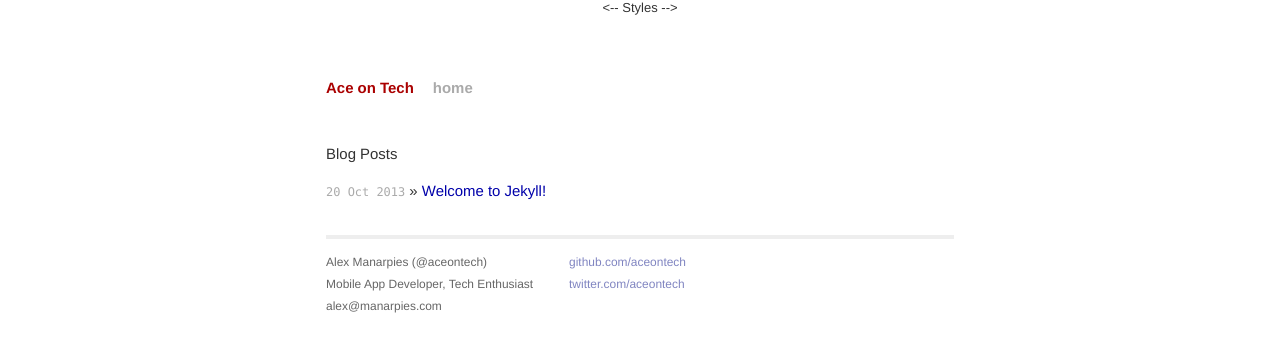
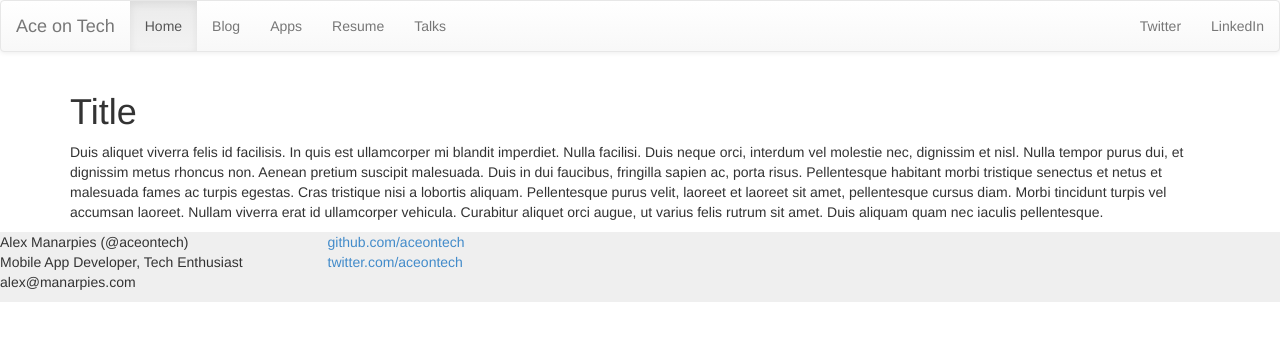
Before and after one commit to aceontech/aceontech.github.io, a Jekyll site: the page built from index.html, in a window 1280 px wide. Shown: the top 352 px of the page. Built offline with Jekyll 4.4.1, drawn with Linux system fonts in a browser that asks for light colours; Markdown is read by kramdown in place of the engine named in the settings.

Commit message:
Screwing around with some Bootstrap

```diff
--- a/_layouts/default.html
+++ b/_layouts/default.html
@@ -1,12 +1,12 @@
 <!DOCTYPE html>
-<html>
+<html lang="en">
     <head>
         <meta charset="utf-8">
         <meta http-equiv="X-UA-Compatible" content="IE=edge,chrome=1">
         <title>{{ page.title }}</title>
-        <meta name="viewport" content="width=device-width">
+        <meta name="viewport" content="width=device-width, initial-scale=1.0">
 
-        <-- Styles -->
+        <!-- Styles -->
         <link rel="stylesheet" href="/assets/css/bootstrap.css">
         <link rel="stylesheet" href="/assets/css/bootstrap-theme.css">
         <link rel="stylesheet" href="/assets/css/syntax.css">
@@ -19,24 +19,49 @@
         <![endif]-->
     </head>
     <body>
-
-        <div class="site">
-          <div class="header">
-            <h1 class="title"><a href="/">{{ site.name }}</a></h1>
-            <a class="extra" href="/">home</a>
+        <nav class="navbar navbar-default" role="navigation">
+            <!-- Brand and toggle get grouped for better mobile display -->
+            <div class="navbar-header">
+                <button type="button" class="navbar-toggle" data-toggle="collapse" data-target=".navbar-ex1-collapse">
+                    <span class="sr-only">Toggle navigation</span>
+                    <span class="icon-bar"></span>
+                    <span class="icon-bar"></span>
+                    <span class="icon-bar"></span>
+                </button>
+                <a class="navbar-brand" href="/">{{ site.name }}</a>
             </div>
 
+            <!-- Collect the nav links, forms, and other content for toggling -->
+            <div class="collapse navbar-collapse navbar-ex1-collapse">
+                <ul class="nav navbar-nav">
+                    <li class="active"><a href="#">Home</a></li>
+                    <li><a href="/posts.html">Blog</a></li>
+                    <li><a href="/apps">Apps</a></li>
+                    <li><a href="/resume">Resume</a></li>
+                    <li><a href="/talks">Talks</a></li>
+                </ul>
+                <ul class="nav navbar-nav navbar-right">
+                    <li><a href="#">Twitter</a></li>
+                    <li><a href="#">LinkedIn</a></li>
+                </ul>
+            </div><!-- /.navbar-collapse -->
+        </nav>
+
+        <div class="container">
+            <!-- Content -->
             {{ content }}
+        </div>
 
         <div class="footer">
-            <div class="contact">
+            <div class="row">
+                <div class="col-md-3">
                     <p>
                         Alex Manarpies (@aceontech)<br />
                         Mobile App Developer, Tech Enthusiast<br />
                         alex@manarpies.com
                     </p>
                 </div>
-            <div class="contact">
+                <div class="col-md-9">
                     <p>
                         <a href="https://github.com/yourusername">github.com/aceontech</a><br />
                         <a href="https://twitter.com/yourusername">twitter.com/aceontech</a><br />
--- a/assets/css/main.css
+++ b/assets/css/main.css
@@ -1,160 +1,9 @@
-/*****************************************************************************/
-/*
-/* Common
-/*
-/*****************************************************************************/
-
-/* Global Reset */
-* {
-  margin: 0;
-  padding: 0;
-}
-
-html, body { height: 100%; }
-
-body {
-  background-color: #FFF;
-  font: 13.34px Helvetica, Arial, sans-serif;
-  font-size: small;
-  text-align: center;
-}
-
-h1, h2, h3, h4, h5, h6 {
-  font-size: 100%; }
-
-h1 { margin-bottom: 1em; }
-p { margin: 1em 0; }
-
-a         { color: #00a; }
-a:hover   { color: #000; }
-a:visited { color: #a0a; }
-
 /*****************************************************************************/
 /*
 /* Home
 /*
 /*****************************************************************************/
-ul.posts {
-  list-style-type: none;
-  margin-bottom: 2em;
+
+.footer {
+    background-color: #EFEFEF;
 }
-
-ul.posts li {
-  line-height: 1.75em;
-}
-
-ul.posts span {
-  color: #aaa;
-  font-family: Monaco, "Courier New", monospace;
-  font-size: 80%;
-}
-
-/*****************************************************************************/
-/*
-/* Site
-/*
-/*****************************************************************************/
-
-.site {
-  font-size: 115%;
-  text-align: justify;
-  width: 42em;
-  margin: 3em auto 2em;
-  line-height: 1.5em;
-}
-
-.site .header a {
-  font-weight: bold;
-  text-decoration: none;
-}
-
-.site .header h1.title {
-  display: inline-block;
-  margin-bottom: 2em;
-}
-
-.site .header h1.title a {
-  color: #a00;
-}
-
-.site .header h1.title a:hover {
-  color: #000;
-}
-
-.site .header a.extra {
-  color: #aaa;
-  margin-left: 1em;
-}
-
-.site .header a.extra:hover {
-  color: #000;
-}
-
-.site .meta {
-  color: #aaa;
-}
-
-.site .footer {
-  font-size: 80%;
-  color: #666;
-  border-top: 4px solid #eee;
-  margin-top: 2em;
-  overflow: hidden;
-}
-
-.site .footer .contact {
-  float: left;
-  margin-right: 3em;
-}
-
-.site .footer .contact a {
-  color: #8085C1;
-}
-
-.site .footer .rss {
-  margin-top: 1.1em;
-  margin-right: -.2em;
-  float: right;
-}
-
-.site .footer .rss img {
-  border: 0;
-}
-
-/*****************************************************************************/
-/*
-/* Posts
-/*
-/*****************************************************************************/
-
-/* standard */
-.post pre {
-  border: 1px solid #ddd;
-  background-color: #eef;
-  padding: 0 .4em;
-}
-
-.post ul, .post ol {
-  margin-left: 1.35em;
-}
-
-.post code {
-  border: 1px solid #ddd;
-  background-color: #eef;
-  padding: 0 .2em;
-}
-
-.post pre code {
-  border: none;
-}
-
-/* terminal */
-.post pre.terminal {
-  border: 1px solid #000;
-  background-color: #333;
-  color: #FFF;
-}
-
-.post pre.terminal code {
-  background-color: #333;
-}
--- a/index.html
+++ b/index.html
@@ -4,10 +4,12 @@ title: Ace on Tech
 ---
 
 <div id="home">
-  <h1>Blog Posts</h1>
-  <ul class="posts">
-    {% for post in site.posts %}
-      <li><span>{{ post.date | date_to_string }}</span> &raquo; <a href="{{ post.url }}">{{ post.title }}</a></li>
-    {% endfor %}
-  </ul>
+  <h1>Title</h1>
+  <p>Duis aliquet viverra felis id facilisis. In quis est ullamcorper mi blandit imperdiet. Nulla facilisi. Duis neque
+      orci, interdum vel molestie nec, dignissim et nisl. Nulla tempor purus dui, et dignissim metus rhoncus non.
+      Aenean pretium suscipit malesuada. Duis in dui faucibus, fringilla sapien ac, porta risus. Pellentesque habitant
+      morbi tristique senectus et netus et malesuada fames ac turpis egestas. Cras tristique nisi a lobortis aliquam.
+      Pellentesque purus velit, laoreet et laoreet sit amet, pellentesque cursus diam. Morbi tincidunt turpis vel
+      accumsan laoreet. Nullam viverra erat id ullamcorper vehicula. Curabitur aliquet orci augue, ut varius felis
+      rutrum sit amet. Duis aliquam quam nec iaculis pellentesque.</p>
 </div>
```
Also changed, not shown: posts.html (added, +13 -0 lines). Lines whose indentation alone changed are shown as unchanged.
